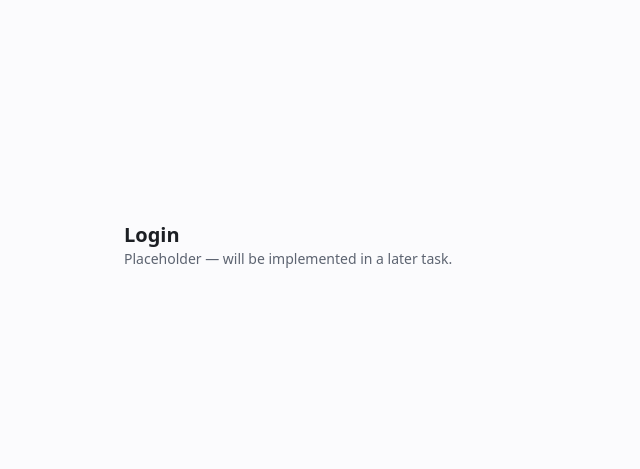
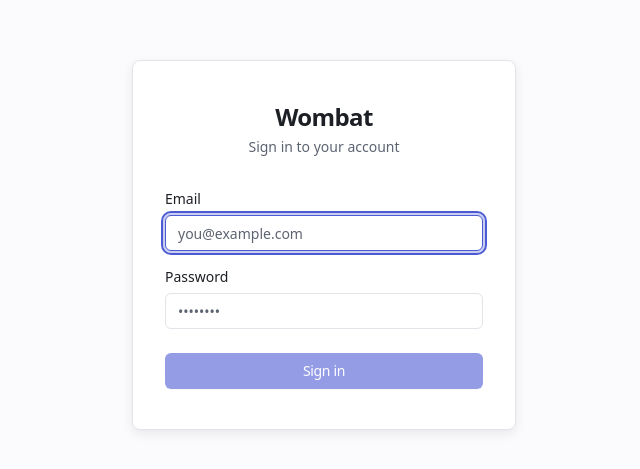
Before and after one commit to wombatms/wombat-platform, a React (Vite) app in the folder apps/web/: page /login in a window 1280 px wide. Shown: the part 155-624 px from the top of the page, without its empty margins (316-956 px from the left). Built offline with nearby package versions, Linux system fonts and the light colour scheme; no server answers; what openapi-fetch would draw is missing.

Commit message:
feat(web): login page wired to /api/auth/login

```diff
--- a/apps/web/src/app/router.tsx
+++ b/apps/web/src/app/router.tsx
@@ -1,6 +1,7 @@
 import { Routes, Route, Navigate } from "react-router-dom";
 import { AppShell } from "./layouts/AppShell";
 import { PublicLayout } from "./layouts/PublicLayout";
+import { LoginPage } from "@/features/auth/LoginPage";
 
 function PlaceholderPage({ name }: { name: string }) {
   return (
@@ -17,7 +18,7 @@
   return (
     <Routes>
       <Route element={<PublicLayout />}>
-        <Route path="/login" element={<PlaceholderPage name="Login" />} />
+        <Route path="/login" element={<LoginPage />} />
         <Route path="/register" element={<PlaceholderPage name="Register (bootstrap)" />} />
       </Route>
       <Route element={<AppShell />}>
--- /dev/null
+++ b/apps/web/src/features/auth/LoginPage.tsx
@@ -0,0 +1,188 @@
+import { useEffect, useRef, useState } from "react";
+import { useNavigate, useSearchParams } from "react-router-dom";
+import { Button } from "@/components/ui/button";
+import { Input } from "@/components/ui/input";
+import { isApiError } from "@/lib/api/errors";
+import { useSession } from "./useSession";
+
+async function detectBootstrap(): Promise<boolean> {
+  const cached = sessionStorage.getItem("wombat.bootstrap_checked");
+  if (cached !== null) return cached === "true";
+
+  try {
+    // POST with known-invalid data: 403 = non-bootstrap, 422 = bootstrap open
+    const base = import.meta.env.VITE_API_BASE_URL ?? "";
+    const res = await fetch(`${base}/api/auth/register`, {
+      method: "POST",
+      headers: { "Content-Type": "application/json" },
+      body: JSON.stringify({ email: "", password: "", display_name: "" }),
+    });
+    const isBootstrap = res.status === 422 || res.status === 400;
+    sessionStorage.setItem("wombat.bootstrap_checked", isBootstrap ? "true" : "false");
+    return isBootstrap;
+  } catch {
+    return false;
+  }
+}
+
+export function LoginPage() {
+  const { login, status } = useSession();
+  const navigate = useNavigate();
+  const [searchParams] = useSearchParams();
+  const nextPath = searchParams.get("next") ?? "/projects";
+
+  const [email, setEmail] = useState("");
+  const [password, setPassword] = useState("");
+  const [submitting, setSubmitting] = useState(false);
+  const [errorMsg, setErrorMsg] = useState<string | null>(null);
+  const [capsLock, setCapsLock] = useState(false);
+  const [showBootstrapLink, setShowBootstrapLink] = useState(false);
+  const passwordRef = useRef<HTMLInputElement>(null);
+
+  // Redirect if already authenticated
+  useEffect(() => {
+    if (status === "authed") {
+      navigate(nextPath, { replace: true });
+    }
+  }, [status, navigate, nextPath]);
+
+  // Detect bootstrap state on mount
+  useEffect(() => {
+    void detectBootstrap().then((isBootstrap) => setShowBootstrapLink(isBootstrap));
+  }, []);
+
+  const handleCapsLock = (e: React.KeyboardEvent) => {
+    setCapsLock(e.getModifierState("CapsLock"));
+  };
+
+  const handleSubmit = async (e: React.FormEvent) => {
+    e.preventDefault();
+    setErrorMsg(null);
+    setSubmitting(true);
+    try {
+      await login(email.trim(), password);
+      navigate(nextPath, { replace: true });
+    } catch (err) {
+      if (isApiError(err)) {
+        setErrorMsg(err.message);
+      } else {
+        setErrorMsg("An unexpected error occurred. Please try again.");
+      }
+    } finally {
+      setSubmitting(false);
+    }
+  };
+
+  return (
+    <div className="flex min-h-full flex-col items-center justify-center px-4 py-12">
+      <div
+        className="w-full max-w-sm rounded-lg border px-8 py-10"
+        style={{
+          background: "var(--bg-surface-1)",
+          borderColor: "var(--border-default)",
+          boxShadow: "var(--shadow-md)",
+        }}
+      >
+        {/* Logo / mark */}
+        <div className="mb-8 text-center">
+          <span
+            className="text-2xl font-bold tracking-tight"
+            style={{ color: "var(--fg-default)" }}
+          >
+            Wombat
+          </span>
+          <p className="mt-1 text-sm" style={{ color: "var(--fg-muted)" }}>
+            Sign in to your account
+          </p>
+        </div>
+
+        <form onSubmit={(e) => { void handleSubmit(e); }} noValidate>
+          <div className="space-y-4">
+            <div>
+              <label
+                htmlFor="email"
+                className="mb-1.5 block text-sm font-medium"
+                style={{ color: "var(--fg-default)" }}
+              >
+                Email
+              </label>
+              <Input
+                id="email"
+                type="email"
+                autoComplete="email"
+                autoFocus
+                required
+                value={email}
+                onChange={(e) => setEmail(e.target.value)}
+                disabled={submitting}
+                placeholder="you@example.com"
+              />
+            </div>
+
+            <div>
+              <label
+                htmlFor="password"
+                className="mb-1.5 block text-sm font-medium"
+                style={{ color: "var(--fg-default)" }}
+              >
+                Password
+              </label>
+              <Input
+                id="password"
+                type="password"
+                autoComplete="current-password"
+                required
+                ref={passwordRef}
+                value={password}
+                onChange={(e) => setPassword(e.target.value)}
+                onKeyDown={handleCapsLock}
+                onKeyUp={handleCapsLock}
+                disabled={submitting}
+                placeholder="••••••••"
+              />
+              {capsLock && (
+                <p className="mt-1 text-xs" style={{ color: "var(--feedback-warn-fg)" }}>
+                  Caps Lock is on
+                </p>
+              )}
+            </div>
+          </div>
+
+          {errorMsg && (
+            <p
+              className="mt-4 rounded-md px-3 py-2 text-sm"
+              style={{
+                background: "var(--feedback-error-bg)",
+                color: "var(--feedback-error-fg)",
+              }}
+              role="alert"
+            >
+              {errorMsg}
+            </p>
+          )}
+
+          <Button
+            type="submit"
+            className="mt-6 w-full"
+            disabled={submitting || !email || !password}
+          >
+            {submitting ? "Signing in…" : "Sign in"}
+          </Button>
+        </form>
+
+        {showBootstrapLink && (
+          <p className="mt-6 text-center text-sm" style={{ color: "var(--fg-muted)" }}>
+            First time?{" "}
+            <a
+              href="/register"
+              className="font-medium underline-offset-4 hover:underline"
+              style={{ color: "var(--accent-fg)" }}
+            >
+              Create the first admin account
+            </a>
+          </p>
+        )}
+      </div>
+    </div>
+  );
+}
```
